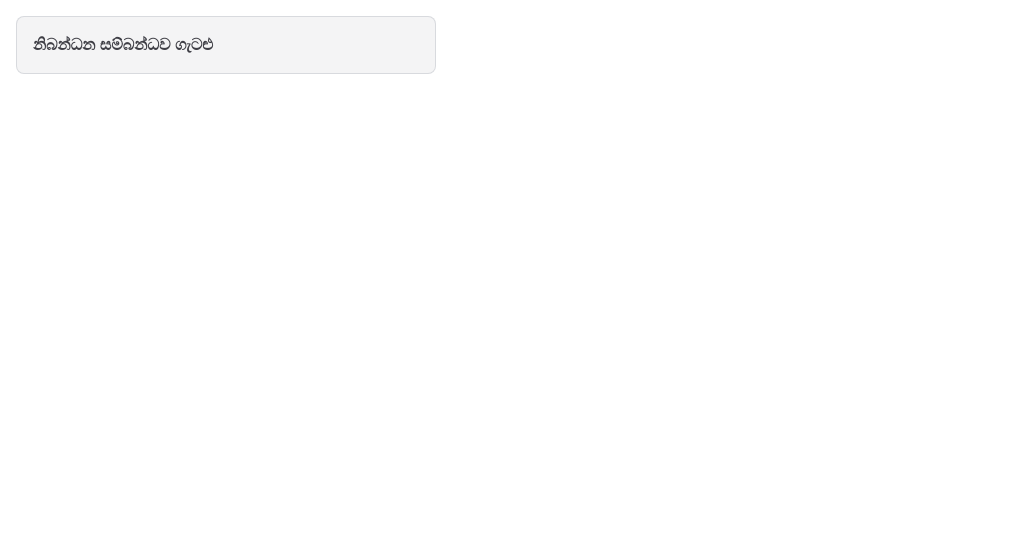
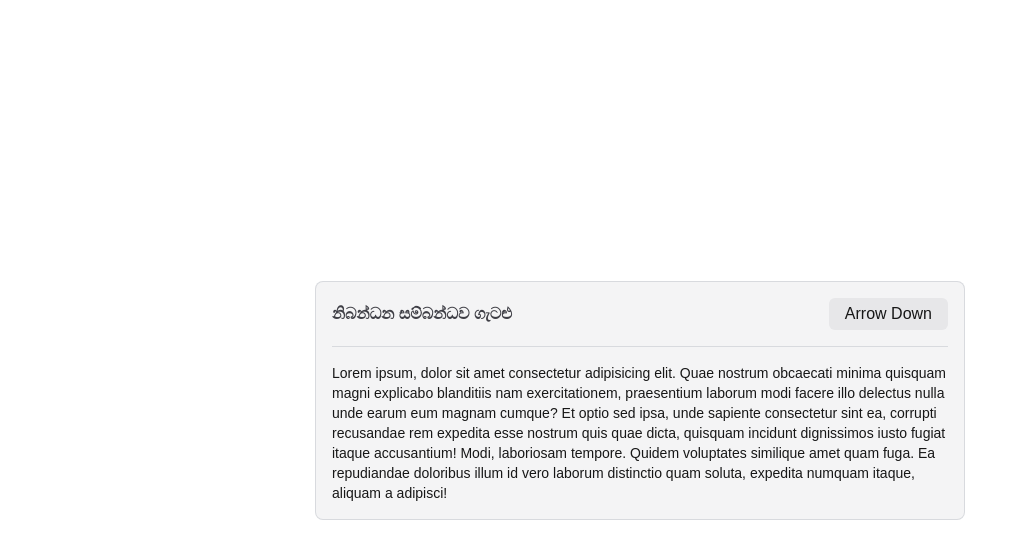
Before and after one commit to Ransilu456/saranath-college-website, a Next.js app: page / in a window 1280 px wide. Shown: the top 558 px of the page, without its empty margins (0-1012 px from the left). Built offline with nearby package versions, Linux system fonts and the light colour scheme.

Commit message:
UI UPDATED

```diff
--- a/app/globals.css
+++ b/app/globals.css
@@ -4,6 +4,7 @@
   --background: #ffffff;
   --foreground: #171717;
   --heroui-default-100: 240 4.76% 95.88%;
+  --heroui-default-300: 240 4.76% 90.88%;
   --heroui-default-700: 240 5.26% 26.08%;
 }
 
@@ -20,10 +21,15 @@ body {
   font-family: Arial, Helvetica, sans-serif;
 }
 
-
 .bg-default-100 {
   --tw-bg-opacity: 1;
   background-color: hsl(var(--heroui-default-100) / var(--tw-bg-opacity, 1));
+}
+
+
+.bg-default-300 {
+  --tw-bg-opacity: 1;
+  background-color: hsl(var(--heroui-default-300) / var(--tw-bg-opacity, 1));
 }
 
 .text-default-700 {
--- a/app/page.tsx
+++ b/app/page.tsx
@@ -1,9 +1,15 @@
 
 export default function Home() {
   return (
-    <main className="bg-white h-screen p-4">
-      <div className="bg-default-100 font-semibold text-default-700 p-4 w-105 border border-gray-500/20 rounded-lg">
-        නිබන්ධන සම්බන්ධව ගැටළු
+    <main className="bg-white h-screen flex items-center justify-center">
+      <div className="flex flex-col bg-default-100 p-4 w-162.5 border border-gray-500/20 rounded-lg overflow-hidden">
+        <section className="flex items-center justify-between border-b pb-4 border-gray-500/20 ">
+          <h1 className="font-semibold text-default-700">නිබන්ධන සම්බන්ධව ගැටළු</h1>
+          <button className="bg-default-300 px-4 py-1 font-medium rounded-md">Arrow Down</button>
+        </section>
+        <section className="mt-4">
+          <p className="text-sm">Lorem ipsum, dolor sit amet consectetur adipisicing elit. Quae nostrum obcaecati minima quisquam magni explicabo blanditiis nam exercitationem, praesentium laborum modi facere illo delectus nulla unde earum eum magnam cumque? Et optio sed ipsa, unde sapiente consectetur sint ea, corrupti recusandae rem expedita esse nostrum quis quae dicta, quisquam incidunt dignissimos iusto fugiat itaque accusantium! Modi, laboriosam tempore. Quidem voluptates similique amet quam fuga. Ea repudiandae doloribus illum id vero laborum distinctio quam soluta, expedita numquam itaque, aliquam a adipisci!</p>
+        </section>
       </div>
     </main>
   );
```
